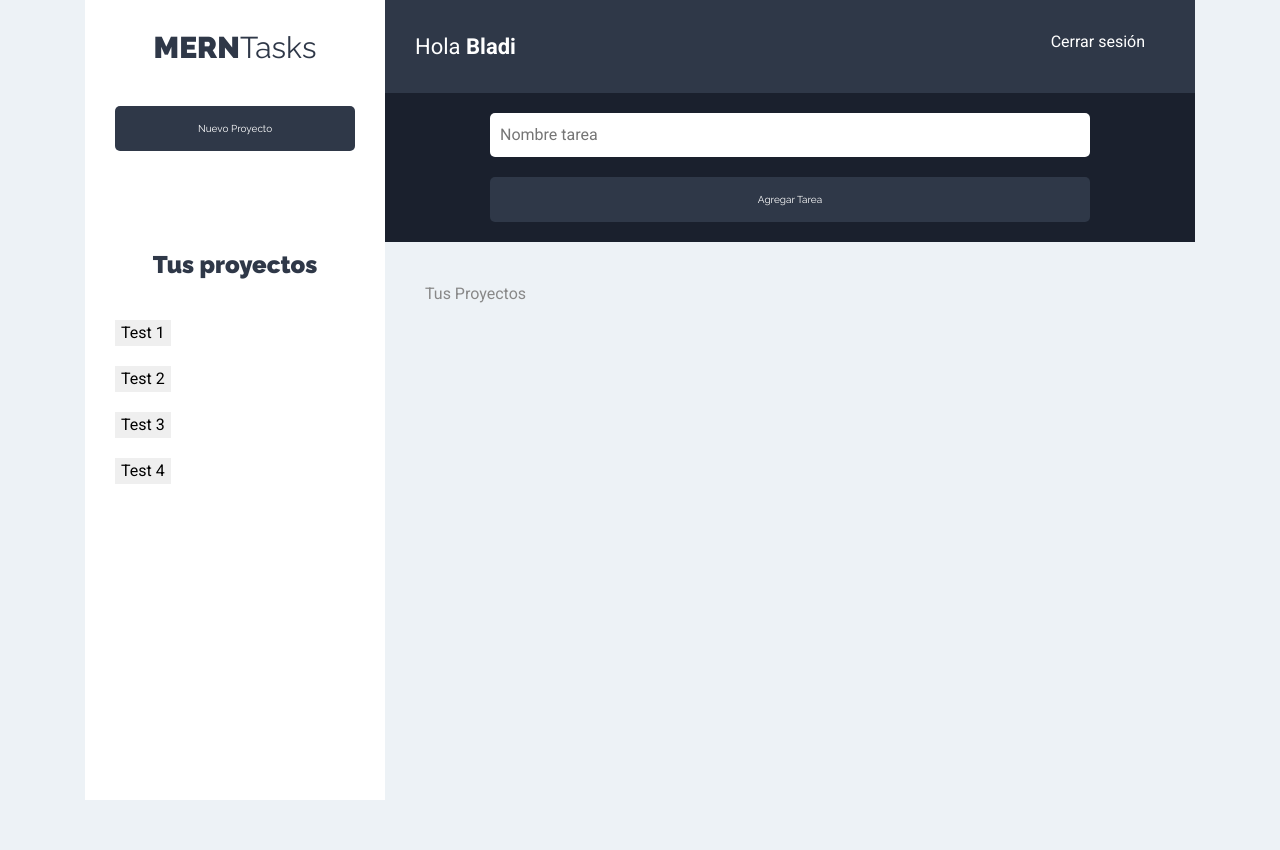
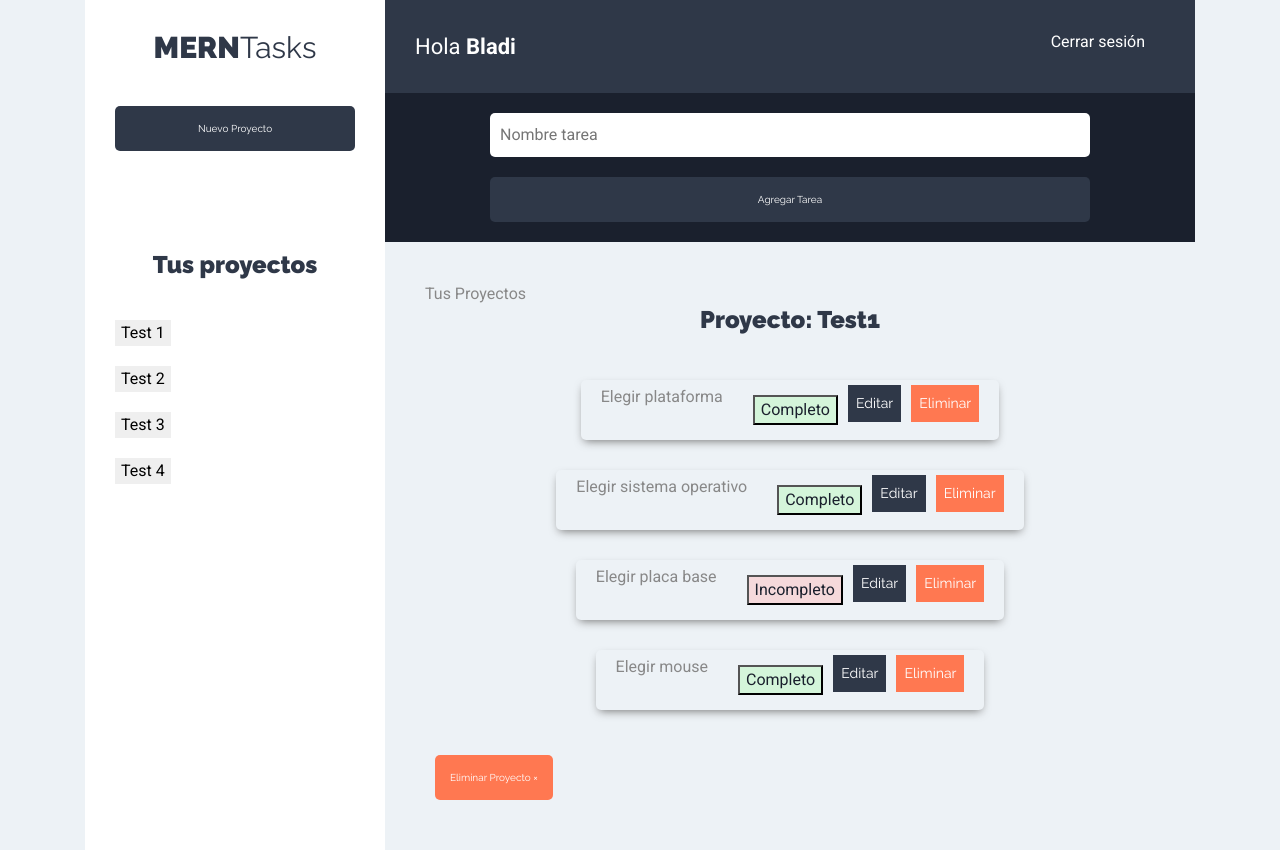
Before and after one commit to BladimirDelBarrioPizarro/MERN, a React (Create React App) app: page /projects in a window 1280 px wide. Before the commit the page ends 800 px from the top, so only its background shows below. Built offline with nearby package versions, Linux system fonts and the light colour scheme.

Commit message:
feat: added formtasks.component and listtaks.component and taks.component in taks module

```diff
--- a/src/index.css
+++ b/src/index.css
@@ -186,17 +186,16 @@ aside  {
 
 
 
-.listado-tareas {
+.list-taks {
   max-width: 600px;
   margin: 0 auto;
 }
 
 .tarea {
   display: flex;
-  justify-content: space-between;
-  background-color: var(--blanco);
+  justify-content: space-around;
   padding: .5rem 2rem;
-  align-items: center;
+  align-items: stretch;
   margin-bottom: 1rem;
   border-radius: .5rem;
 
--- a/src/modules/projects/components/project.component.js
+++ b/src/modules/projects/components/project.component.js
@@ -1,7 +1,6 @@
 import React from 'react';
 
 const Project = (project) => {
-    console.log(project)
     return(
             <li>
                 <input type="button" className="noEdge" value={project.project.name}></input>
--- a/src/modules/projects/components/projects.component.js
+++ b/src/modules/projects/components/projects.component.js
@@ -2,7 +2,7 @@ import React from 'react';
 import Sidebar from './sidebar.component';
 import Header from '../../header/components/header.component';
 import FormTasks from '../../tasks/components/formtasks.component';
-
+import ListsTasks from '../../tasks/components/listtasks.component';
 
 const Projects = () => {
     return(
@@ -14,6 +14,7 @@ const Projects = () => {
                     <FormTasks></FormTasks>
                     <div className="container-tasks" >
                        Tus Proyectos
+                       <ListsTasks></ListsTasks>
                     </div>
                 </main>
             </div>
--- a/src/modules/tasks/components/listtasks.component.js
+++ b/src/modules/tasks/components/listtasks.component.js
@@ -0,0 +1,29 @@
+import React,{ Fragment } from 'react';
+import Taks from './taks.component';
+
+const ListsTasks = () => {
+
+    const taks = [
+        {name:'Elegir plataforma',state:true},
+        {name:'Elegir sistema operativo',state:true},
+        {name:'Elegir placa base',state:false},
+        {name:'Elegir mouse',state:true},
+    ]
+
+
+
+    return(
+
+       <Fragment>
+        <h2>Proyecto: Test1</h2>
+            <ul>
+                {taks.length === 0?<li className="tarea"><p>No hay tareas</p></li>:''}
+                {taks.map(item =>  <li className="tarea"><Taks task={item}></Taks></li>)}
+            </ul>
+
+        <button type="button" className="btn btn-danger">Eliminar Proyecto &times;</button>
+       </Fragment>
+    )
+}
+
+export default ListsTasks;
--- a/src/modules/tasks/components/taks.component.js
+++ b/src/modules/tasks/components/taks.component.js
@@ -0,0 +1,22 @@
+import React from 'react';
+
+const Taks = (task) => {
+    return (
+        <li className="tarea sombra">
+                <p>{task.task.name}</p>
+            <div>
+                {task.task.state?
+                    <button type="button" className="completo">Completo</button>
+                :
+                    <button type="button" className="incompleto">Incompleto</button>
+                }
+            </div>
+            <div className="acciones">
+               <button type="button" className="btn btn-primario">Editar</button>
+               <button type="button" className="btn btn-danger">Eliminar</button>
+            </div>
+        </li>
+    )
+}
+
+export default Taks;
```
